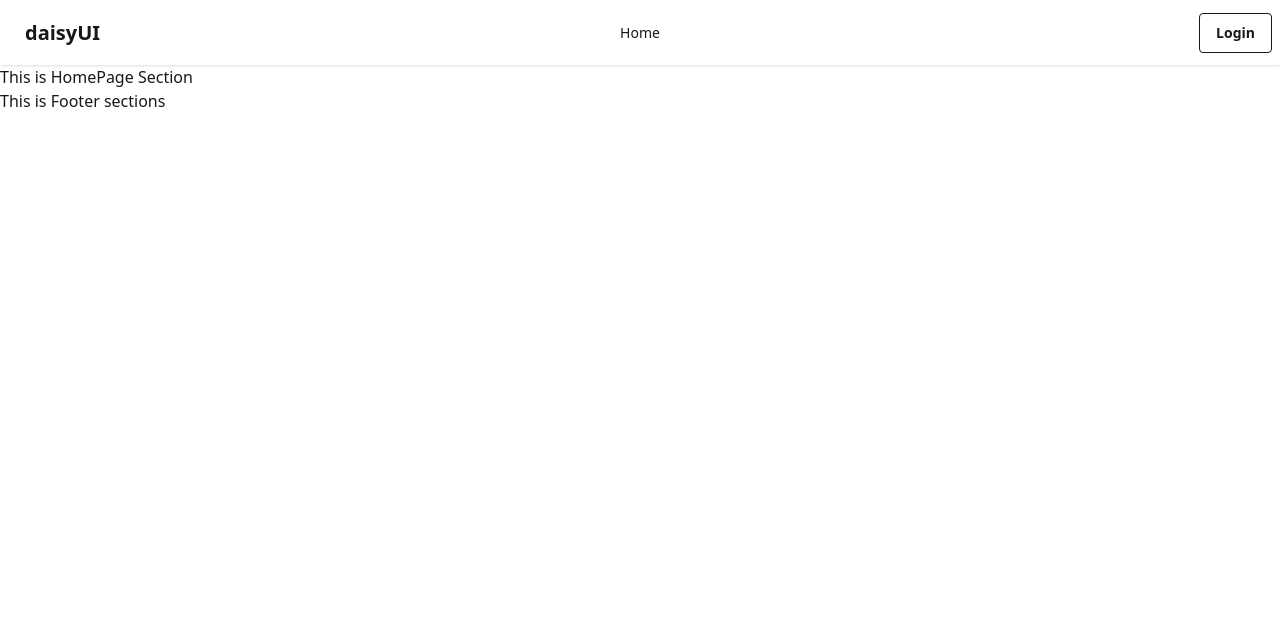
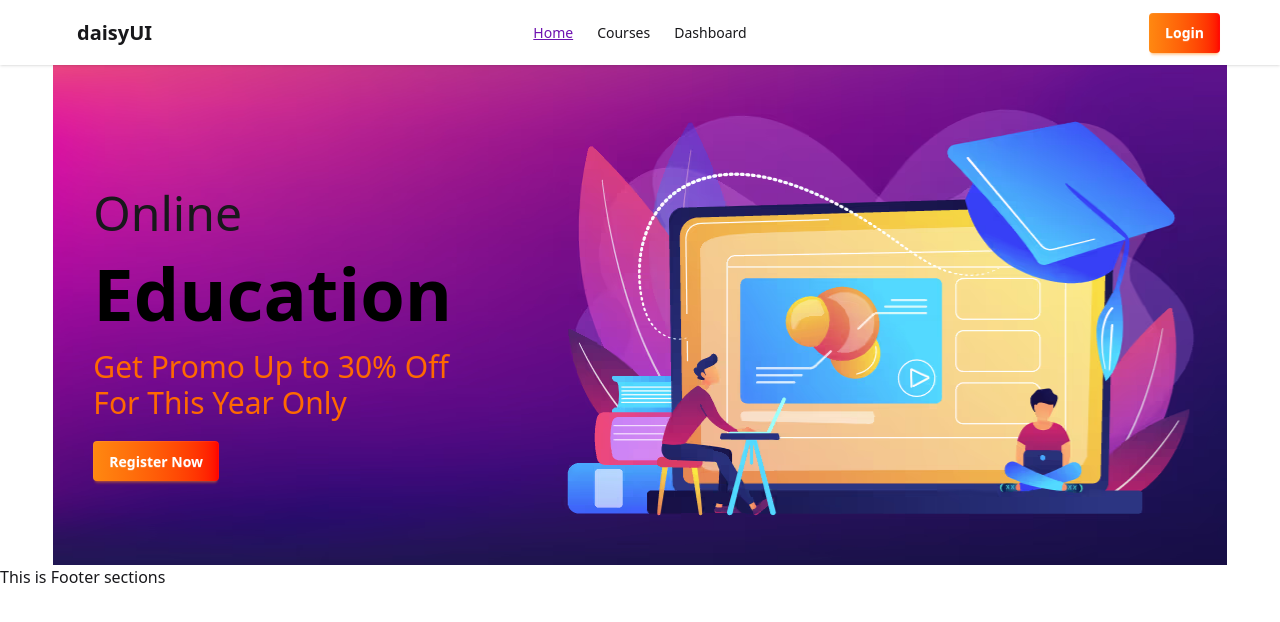
Before and after one commit to Ariful3031/online-learning-platform-server-repo, a React (Vite) app: page / in a window 1280 px wide. Shown: the top 622 px of the page. Built offline with nearby package versions, Linux system fonts and the light colour scheme.

Commit message:
added to the banner section design

```diff
--- a/src/Components/Navbar/Navbar.jsx
+++ b/src/Components/Navbar/Navbar.jsx
@@ -1,12 +1,14 @@
 import React from 'react';
-import { Link, NavLink } from 'react-router';
+import { NavLink } from 'react-router';
 
 const Navbar = () => {
     const Links = <>
         <li><NavLink to='/'>Home</NavLink></li>
+        <li><NavLink to='/courses'>Courses</NavLink></li>
+        <li><NavLink to='/dashboard'>Dashboard</NavLink></li>
     </>
     return (
-        <div className="navbar bg-base-100 shadow-sm">
+        <div className="navbar bg-base-100 px-15 shadow-sm">
             <div className="navbar-start">
                 <div className="dropdown">
                     <div tabIndex={0} role="button" className="btn btn-ghost lg:hidden">
@@ -30,7 +32,7 @@ const Navbar = () => {
                 </ul>
             </div>
             <div className="navbar-end">
-                <Link className="btn btn-outline">Login</Link>
+                <button className="btn btn-outline btn-primary hover:scale-105 ">Login</button>
             </div>
         </div>
     );
--- /dev/null
+++ b/src/Components/Pages/HomePage/Banner.jsx
@@ -0,0 +1,21 @@
+import React from 'react';
+import bannerImg from '../../../assets/online-learning-platform.avif'
+
+const Banner = () => {
+    return (
+        <div className='w-11/12 mx-auto flex items-center p-10 h-[500px] bg-cover bg-center bg-no-repeat'
+            style={{ backgroundImage: `url(${bannerImg})` }}>
+            <div className=''>
+                <h2 className='text-5xl font-medium mt-10'>Online</h2>
+                <h1 className='text-7xl font-bold text-black my-5'>Education</h1>
+                <p className='text-orange-500 text-3xl font-medium'>Get Promo Up to 30% Off <br /> For This Year Only</p>
+                <button className="btn btn-outline btn-primary mt-5 hover:scale-105">Register Now</button>
+            </div>
+            <div>
+
+            </div>
+        </div>
+    );
+};
+
+export default Banner;
--- a/src/Components/Pages/HomePage/HomePage.jsx
+++ b/src/Components/Pages/HomePage/HomePage.jsx
@@ -1,9 +1,10 @@
 import React from 'react';
+import Banner from './Banner';
 
 const HomePage = () => {
     return (
         <div>
-            This is HomePage Section
+            <Banner></Banner>
         </div>
     );
 };
--- a/src/Components/Routes.jsx
+++ /dev/null
@@ -1,23 +0,0 @@
-import { createBrowserRouter } from "react-router";
-import MainLayout from "./Layout/MainLayout";
-import HomePage from "./Pages/HomePage/HomePage";
-import DashBoardLayout from "./Layout/DashBoardLayout";
-
-const router = createBrowserRouter([
-    {
-        path: "/",
-        Component: MainLayout,
-        children: [
-            {
-                index: true,
-                Component: HomePage,
-            }
-        ]
-    },
-    {
-        path: '/dashboard',
-        element: <DashBoardLayout></DashBoardLayout>
-
-    }
-]);
-export default router;
--- /dev/null
+++ b/src/Components/RoutesLayout/Routes.jsx
@@ -0,0 +1,48 @@
+import { createBrowserRouter } from "react-router";
+import MainLayout from "../Layout/MainLayout";
+import HomePage from "../Pages/HomePage/HomePage";
+import DashBoardLayout from "../Layout/DashBoardLayout";
+import MyEnrolledCourse from "../Pages/DashboardPages/MyEnrolledCourse";
+import MyAddedCourse from "../Pages/DashboardPages/MyAddedCourse";
+import AddCourse from "../Pages/DashboardPages/AddCourse";
+import CoursesPage from "../Pages/CoursePage/CoursesPage";
+
+const router = createBrowserRouter([
+    {
+        path: "/",
+        Component: MainLayout,
+        children: [
+            {
+                index: true,
+                Component: HomePage,
+            },
+            {
+                path: "/courses",
+                Component: CoursesPage
+            },
+            {
+                path: '/dashboard',
+                element: <DashBoardLayout></DashBoardLayout>,
+                children: [
+
+                    {
+                        index: true,
+                        Component: MyEnrolledCourse,
+                    },
+                    {
+                        path: "/dashboard/my_added_course",
+                        Component: MyAddedCourse
+                    },
+                    {
+                        path: "/dashboard/Add_course",
+                        Component: AddCourse
+                    }
+                ]
+
+
+            }
+        ]
+    },
+
+]);
+export default router;
--- a/src/index.css
+++ b/src/index.css
@@ -1,2 +1,26 @@
 @import "tailwindcss";
-@plugin "daisyui";
+@plugin "daisyui"
+
+  {
+  themes: light --default;
+}
+
+@plugin "daisyui/theme" {
+  name: "light";
+  default: true;
+  --color-primary: #FF8811;
+  --color-secondary: teal;
+}
+
+.btn-primary {
+  @apply btn text-white border-none bg-gradient-to-r from-[#FF8811] to-[#FF0000];
+}
+
+.btn-primary:hover {
+  @apply opacity-90;
+}
+
+
+.active {
+  @apply text-purple-800 underline
+}
--- a/src/main.jsx
+++ b/src/main.jsx
@@ -2,7 +2,7 @@ import { StrictMode } from 'react'
 import { createRoot } from 'react-dom/client'
 import './index.css'
 import { RouterProvider } from "react-router/dom";
-import router from './Components/Routes.jsx';
+import router from './Components/RoutesLayout/Routes.jsx';
 
 
 
```
Also changed, not shown: src/assets/online-learning-platform.avif (added), 1 other file (tests, documents, lock files or other folders).
